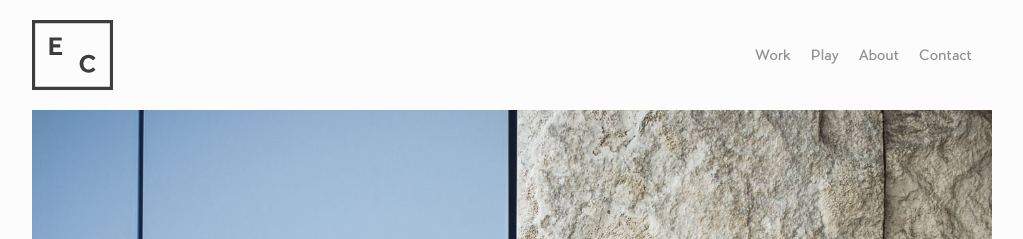
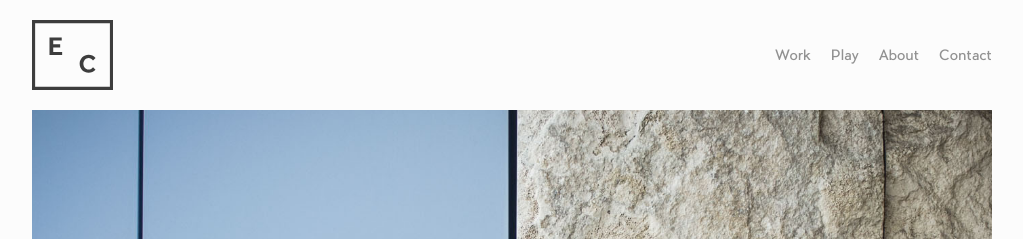
Before and after one commit to echiou/echiou.github.io, a Jekyll site: the page built from index.html, in a window 1280 px wide. Shown: the top 239 px of the page, without its empty margins (128-1151 px from the left). Built offline with Jekyll 4.4.1, drawn with Linux system fonts in a browser that asks for light colours; nearby versions of some CDN libraries; library files that are not in the unit come from our copies.

Commit message:
margin on top

```diff
--- a/css/main.scss
+++ b/css/main.scss
@@ -119,7 +119,7 @@ $plain-transition: all .5s ease-in-out;
   }
 
   .navbar-list {
-    margin-right: 2rem;
+    margin-right: 0rem;
   }
 
   .navbar-content {
```
